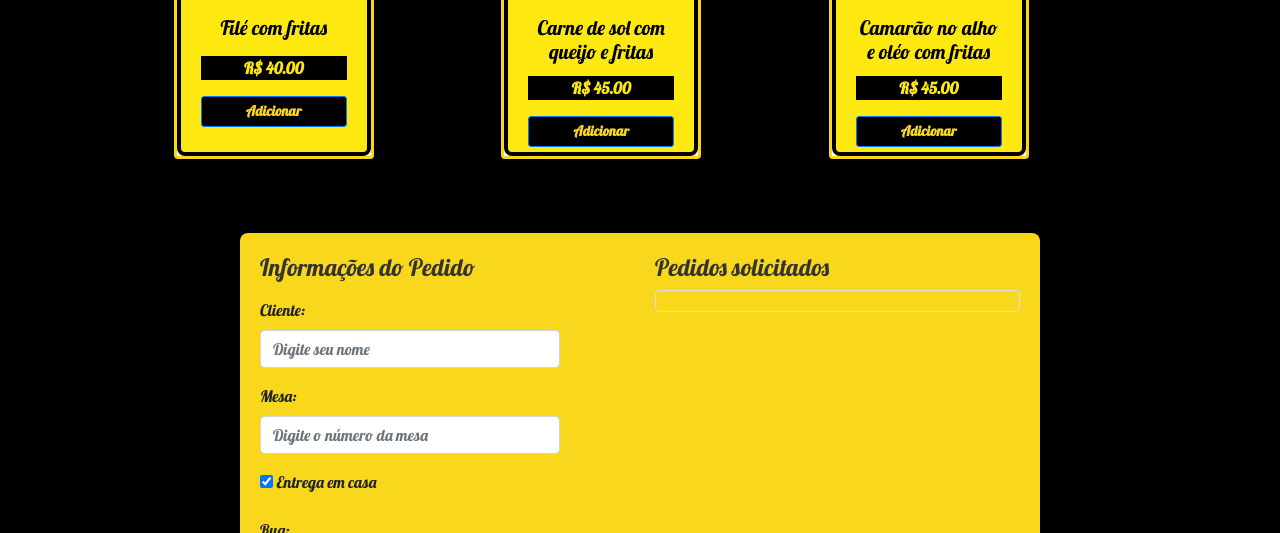
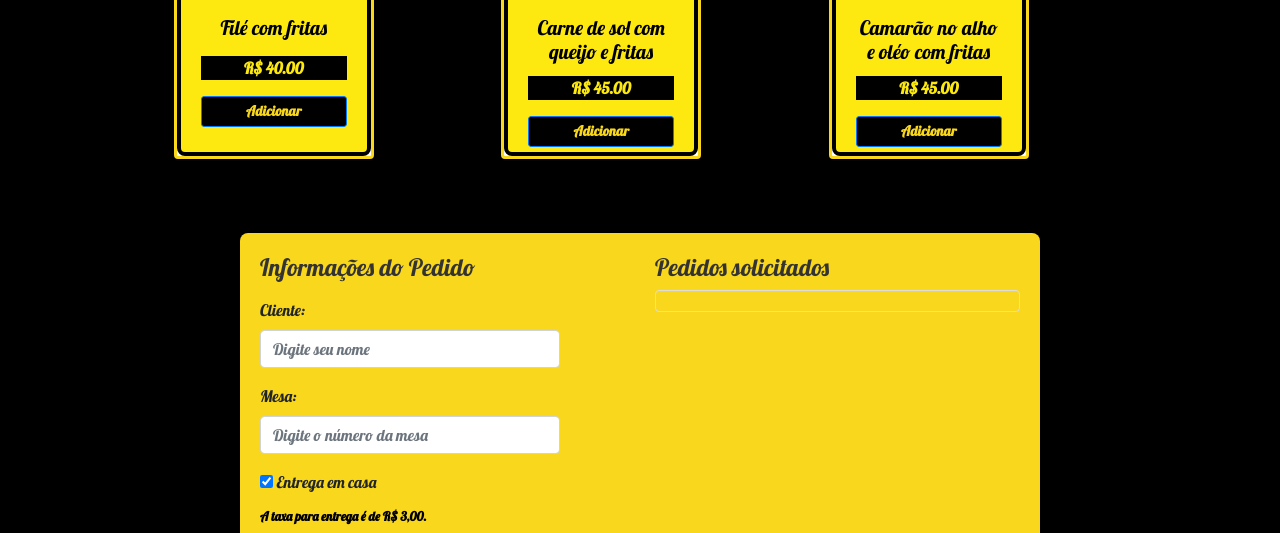
Before and after one commit to Joaremio/prot-tipo, a plain HTML site: page index.html in a window 1280 px wide. Both pictures are taken after a click on the checkbox "Entrega em casa". Shown: the part 267-800 px from the top of the page. Drawn offline with nearby package versions, Linux system fonts and the light colour scheme.

Commit message:
adicionado mensagem de frete na div

```diff
--- a/index.html
+++ b/index.html
@@ -89,10 +89,12 @@
             </div>
 
             <!-- Checkbox para pedido em casa -->
-            <div class="form-group mt-3">
-                <input type="checkbox" id="pedidoEmCasa" onclick="toggleEndereco()">
-                <label for="pedidoEmCasa">Entrega em casa</label>
-            </div>
+    <div class="form-group mt-3">
+    <input type="checkbox" id="pedidoEmCasa" onclick="toggleEndereco(); exibirTaxaEntrega();">
+    <label for="pedidoEmCasa">Entrega em casa</label>
+    <!-- Texto pequeno para taxa de entrega -->
+    <p id="textoTaxaEntrega" style="display: none; font-size: 0.8em; color: black; margin-top: 5px; font-weight: bolder;">A taxa para entrega é de R$ 3,00.</p>
+    </div>
 
             <!-- Campos de endereço (ocultos por padrão) -->
             <div id="enderecoCliente" style="display: none;">
@@ -100,13 +102,13 @@
                     <label for="ruaCliente">Rua:</label>
                     <input type="text" id="ruaCliente" class="form-control" placeholder="Digite o nome da rua">
                 </div>
+                <div class="form-group">
+                    <label for="numeroEndereco">Número:</label>
+                    <input type="text" id="numeroEndereco" class="form-control" placeholder="Digite o número">
+                </div>
                 <div class="form-group mt-3">
                     <label for="complemento">Ponto de referência:</label>
                     <input type="text" id="complemento" class="form-control" placeholder="Digite um ponto de referência">
-                </div>
-                <div class="form-group">
-                    <label for="numeroEndereco">Número:</label>
-                    <input type="text" id="numeroEndereco" class="form-control" placeholder="Digite o número">
                 </div>
             </div>
         </div>
--- a/script.js
+++ b/script.js
@@ -247,3 +247,14 @@ function toggleEndereco() {
         enderecoDiv.style.display = "none";
     }
 }
+
+function exibirTaxaEntrega() {
+    const pedidoEmCasa = document.getElementById('pedidoEmCasa').checked;
+    const textoTaxaEntrega = document.getElementById('textoTaxaEntrega');
+
+    if (pedidoEmCasa) {
+        textoTaxaEntrega.style.display = "block";
+    } else {
+        textoTaxaEntrega.style.display = "none";
+    }
+}
```
